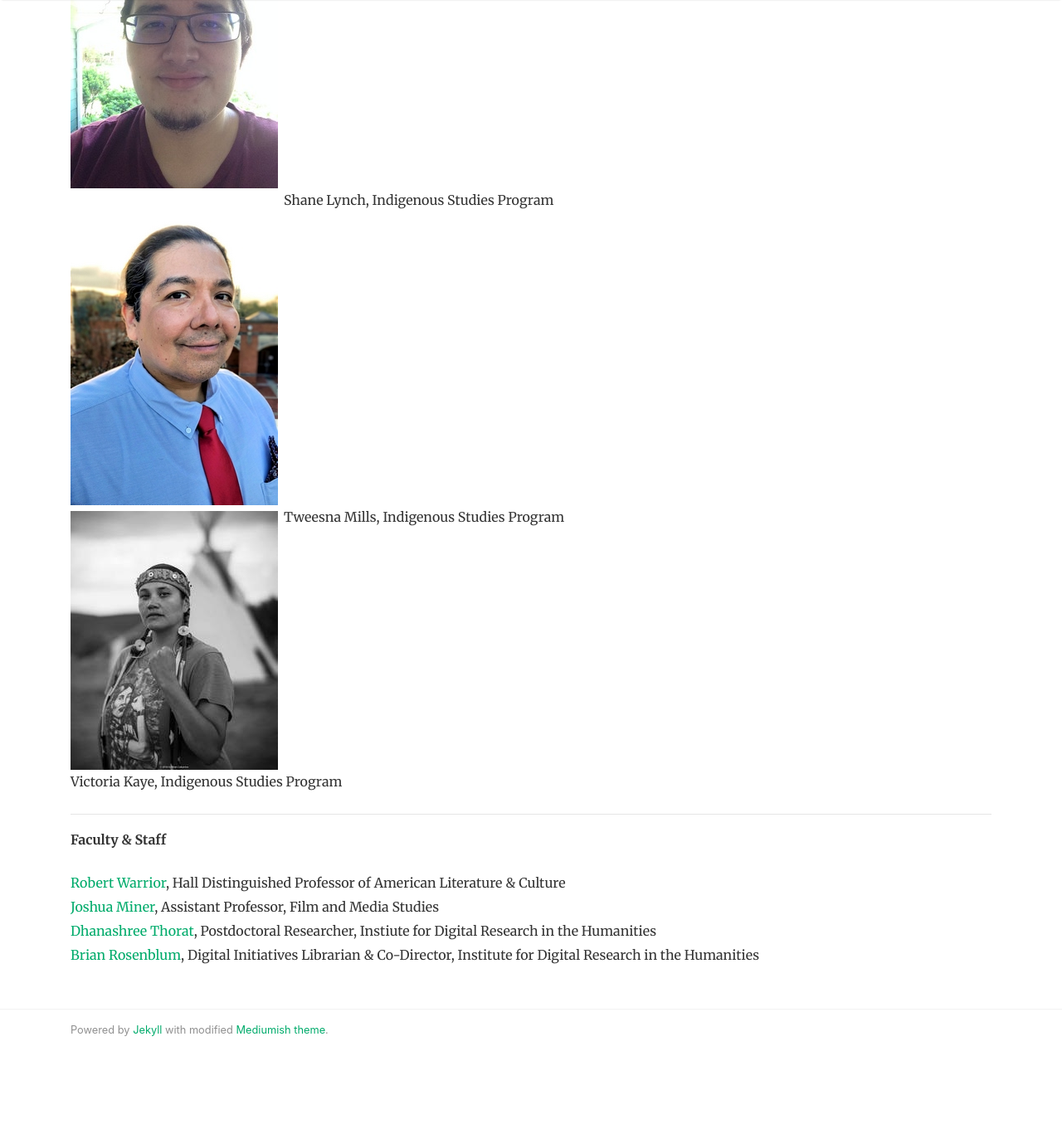
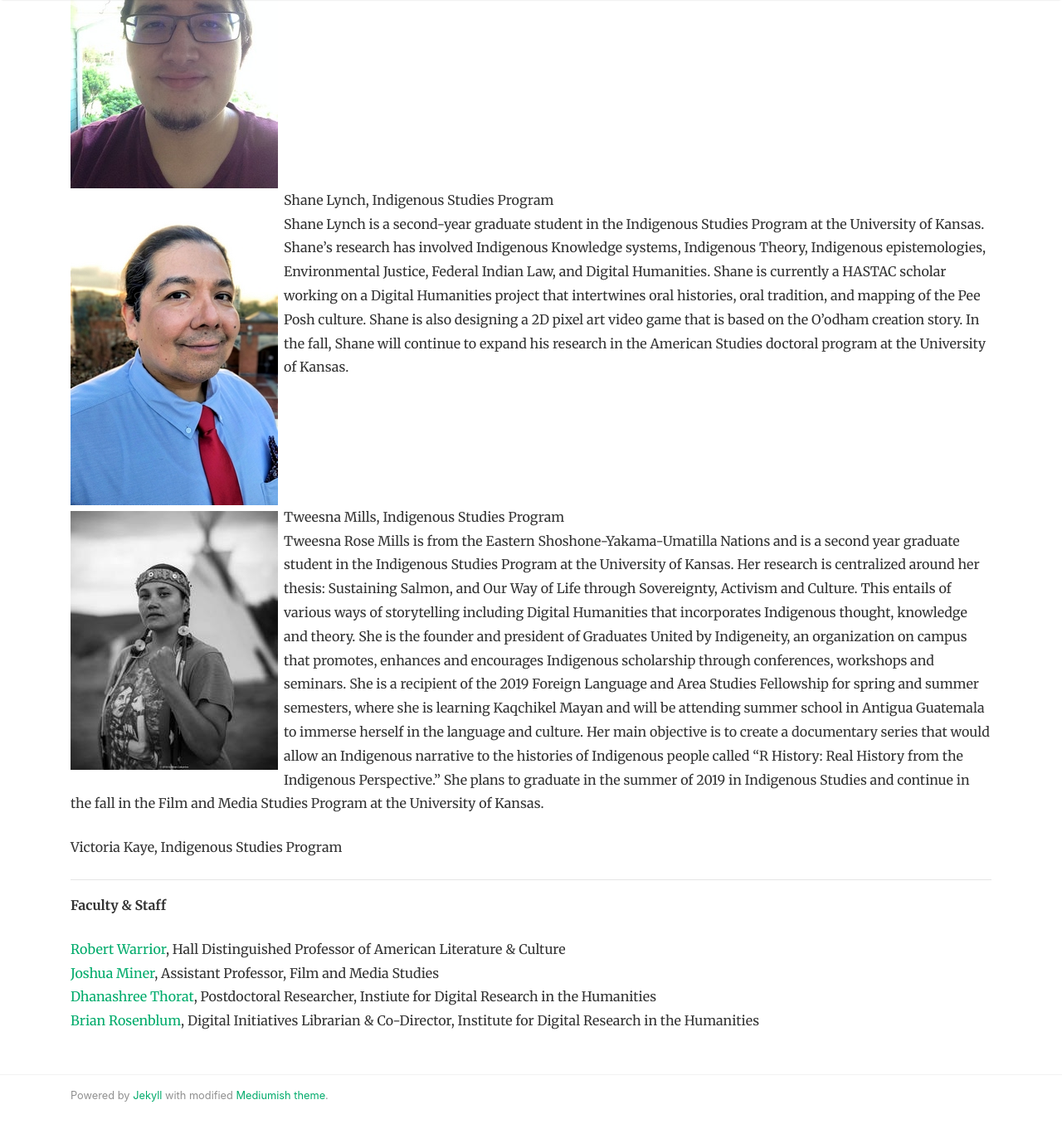
Before and after one commit to idrhku/icmlab, a Jekyll site: the page built from _pages/people.md, in a window 1280 px wide and 1400 px high, scrolled down 476 px. Shown: the top 1367 px of the window at 83% size. Built offline with Jekyll 4.4.1, drawn with Linux system fonts in a browser that asks for light colours; nearby versions of some CDN libraries; comment, search, counter and statistics services are not loaded; before the commit the page ends 1801 px from its top, so only the background shows below that.

Commit message:
added bios

```diff
--- a/_pages/people.md
+++ b/_pages/people.md
@@ -10,8 +10,13 @@ published: true
 ![Rain Charger]({{site.baseurl}}/_pages/hs-rain-250.jpg){:style="float: left ;margin-right: 7px;margin-top: 7px;"} Rain Charger, Indigenous Studies Program
 <div style="clear:both"></div>
 ![Shane Lynch]({{site.baseurl}}/_pages/hs-shane-250.jpg){:style="float: left ;margin-right: 7px;margin-top: 7px;"} Shane Lynch, Indigenous Studies Program
+Shane Lynch is a second-year graduate student in the Indigenous Studies Program at the University of Kansas. Shane’s research has involved Indigenous Knowledge systems, Indigenous Theory, Indigenous epistemologies, Environmental Justice, Federal Indian Law, and Digital Humanities. Shane is currently a HASTAC scholar working on a Digital Humanities project that intertwines oral histories, oral tradition, and mapping of the Pee Posh culture. Shane is also designing a 2D pixel art video game that is based on the O’odham creation story. In the fall, Shane will continue to expand his research in the American Studies doctoral program at the University of Kansas.
+
 <div style="clear:both"></div>
 ![Tweesna Mills]({{site.baseurl}}/_pages/hs-tweesna-250.jpg){:style="float: left ;margin-right: 7px;margin-top: 7px;"} Tweesna Mills, Indigenous Studies Program
+Tweesna Rose Mills is from the Eastern Shoshone-Yakama-Umatilla Nations and is a second year graduate student in the Indigenous Studies Program at the University of Kansas. Her research is centralized around her thesis: Sustaining Salmon, and Our Way of Life through Sovereignty, Activism and Culture. This entails of various ways of storytelling including Digital Humanities that incorporates Indigenous thought, knowledge and theory. She is the founder and president of Graduates United by Indigeneity, an organization on campus that promotes, enhances and encourages Indigenous scholarship through conferences, workshops and seminars. She is a recipient of the 2019 Foreign Language and Area Studies Fellowship for spring and summer semesters, where she is learning Kaqchikel Mayan and will be attending summer school in Antigua Guatemala to immerse herself in the language and culture. Her main objective is to create a documentary series that would allow an Indigenous narrative to the histories of Indigenous people called “R History: Real History from the Indigenous Perspective.”
+She plans to graduate in the summer of 2019 in Indigenous Studies and continue in the fall in the Film and Media Studies Program at the University of Kansas.
+
 <div style="clear:both"></div>
 Victoria Kaye, Indigenous Studies Program
 
```
